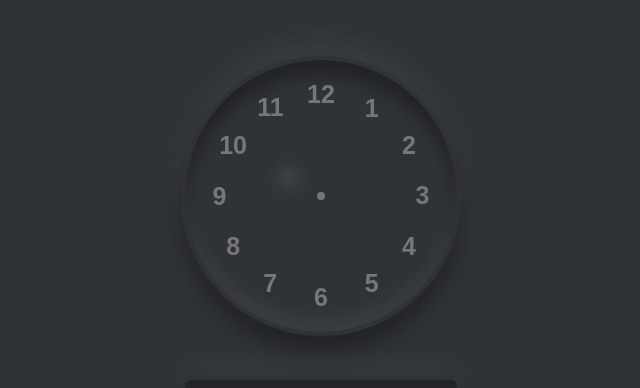
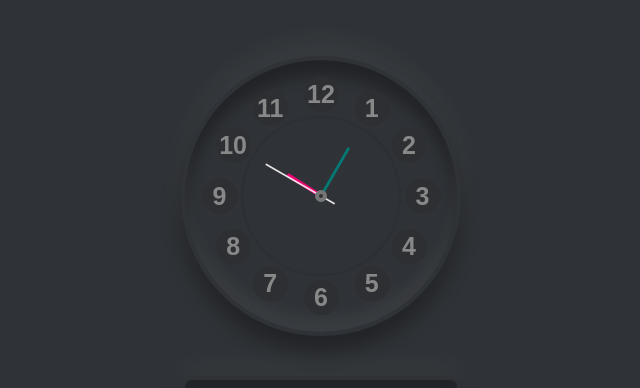
Before and after one commit to ahmedsiam2597/Simple-Clock, a plain HTML site: page index.html in a window 1280 px wide. Shown: the part 134-522 px from the top of the page, without its empty margins (319-959 px from the left). Drawn offline with Linux system fonts and the light colour scheme.

Commit message:
Update main.css

```diff
--- a/main.css
+++ b/main.css
@@ -38,9 +38,10 @@
 .clock::before{
     content: "";
     position: absolute;
-    width: 8px;
-    height: 8px;
-    background-color:  #777;
+    width: 4px;
+    height: 4px;
+    border: 4px solid #777;
+    background-color: #333;
     border-radius: 50%;
     -webkit-border-radius: 50%;
     -moz-border-radius: 50%;
@@ -48,7 +49,7 @@
     -o-border-radius: 50%;
     z-index: 10;
 }
-.clock > span{
+.clock  span{
     position: absolute;
     inset: 20px;
     transform: rotate(calc(30deg * var(--i)));
@@ -57,26 +58,41 @@
     -ms-transform: rotate(calc(30deg * var(--i)));
     -o-transform: rotate(calc(30deg * var(--i)));
     text-align: center;
-    color: #777;
+    color: #888;
     font-size: 25px;
 }
 .clock span.active{
     color: #ff007b;
 }
 .clock span b{
-    display: inline-block;
+    display: flex;
+    align-items: center;
+    justify-content: center;
     transform: rotate(calc(-30deg * var(--i)));
     -webkit-transform: rotate(calc(-30deg * var(--i)));
     -moz-transform: rotate(calc(-30deg * var(--i)));
     -ms-transform: rotate(calc(-30deg * var(--i)));
     -o-transform: rotate(calc(-30deg * var(--i)));
+    z-index: 1;
 }
-
+.clock span b::before{
+    content: "";
+    position: absolute;
+    width: 35px ;
+    height: 35px;
+    background-color: #2d2f32;
+    z-index: -1;
+    border-radius: 50%;
+    -webkit-border-radius: 50%;
+    -moz-border-radius: 50%;
+    -ms-border-radius: 50%;
+    -o-border-radius: 50%;
+}
 
 .circle{
     position: absolute;
-    width: var(--wh);
-    height: var(--wh);
+    width: 160px;
+    height: 160px;
     border: 2px solid rgba(0,0,0,.06);
     border-radius: 50%;
     -webkit-border-radius: 50%;
@@ -107,6 +123,11 @@
     -o-transform: scale(var(--s));
     transform-origin: bottom;
     opacity: .9;
+    border-radius: 50px;
+    -webkit-border-radius: 50px;
+    -moz-border-radius: 50px;
+    -ms-border-radius: 50px;
+    -o-border-radius: 50px;
 }
 .circle:nth-last-of-type(2) i{
     z-index: 6;
@@ -123,16 +144,13 @@
     width: 6px;
     height: 6px;
     background-color: transparent;
-    /* background-color: var(--clr); */
     border-radius: 50%;
     -webkit-border-radius: 50%;
     -moz-border-radius: 50%;
     -ms-border-radius: 50%;
     -o-border-radius: 50%;
-    box-shadow: 0 -47px 20px var(--clr) ,  0 -47px 30px var(--clr) , 0 -47px 40px var(--clr) ;
+
 }
-
-
 
 
 .dig-clock{
```
